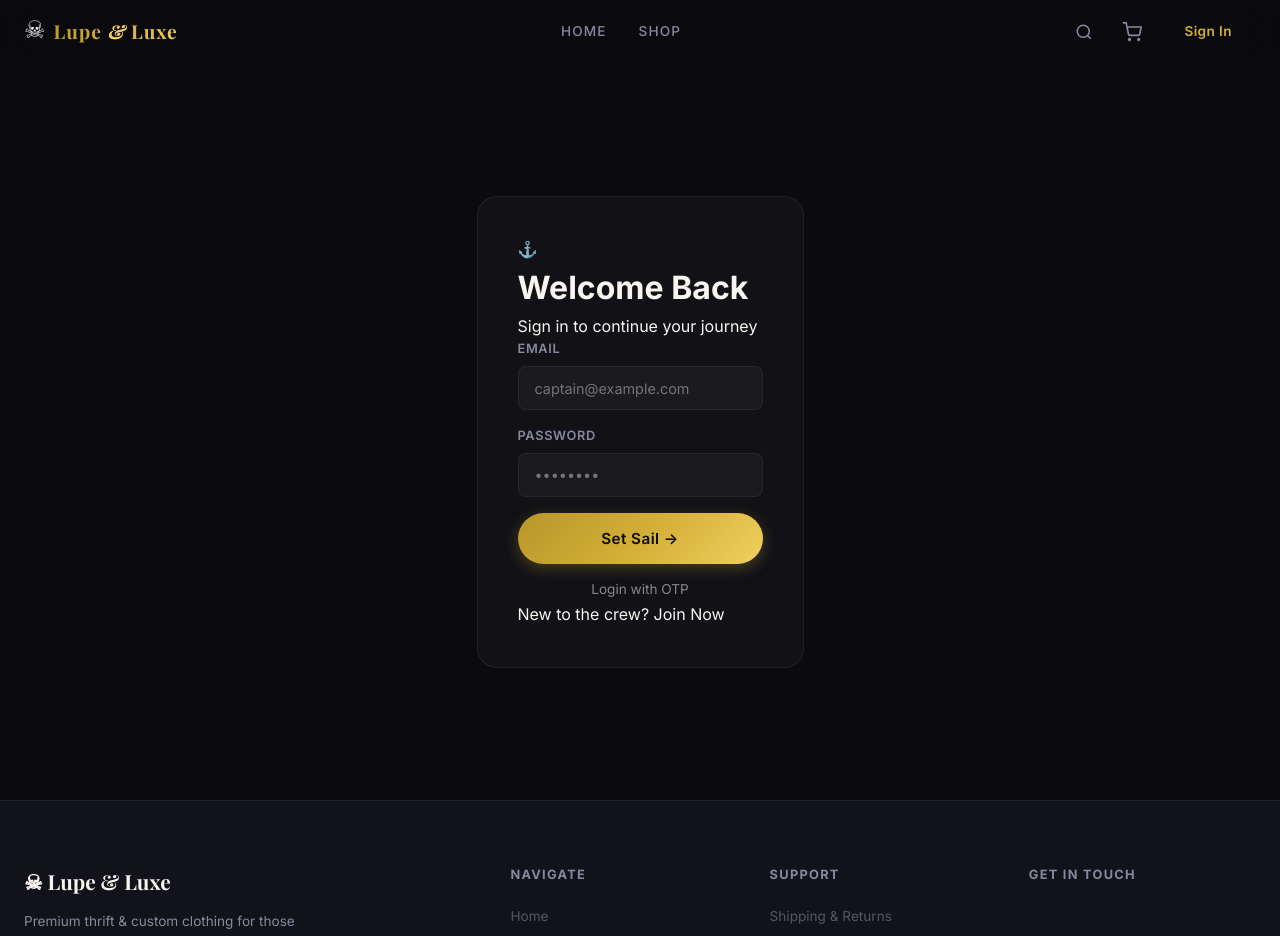
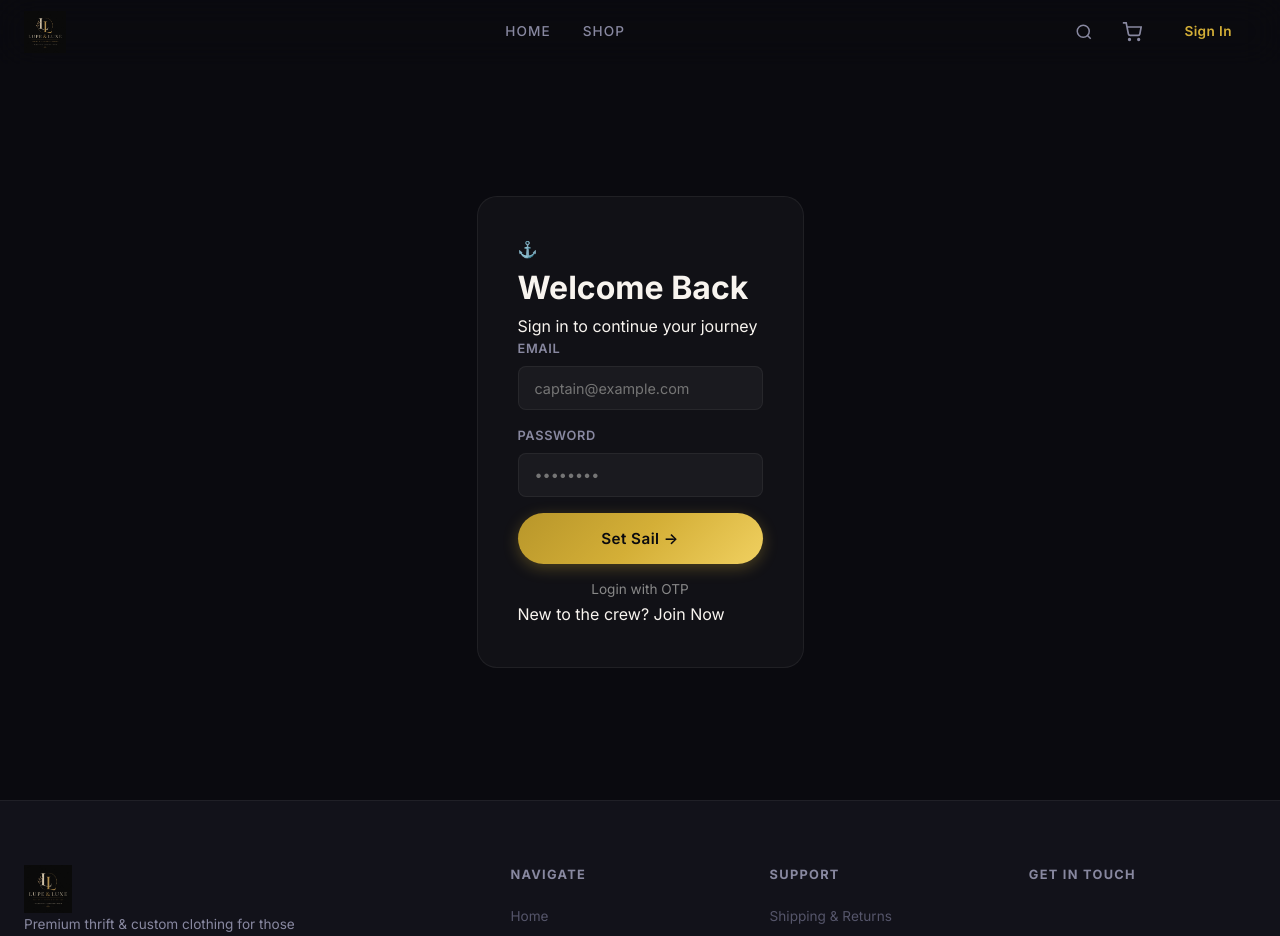
Before and after one commit to lupeandluxe-cmyk/lupe-luxe, a React (Vite) app in the folder client/: page /login in a window 1280 px wide. Shown: the top 936 px of the page. Built offline with nearby package versions, Linux system fonts and the light colour scheme; no server answers; a web font is replaced by a local one.

Commit message:
Replace text logo with image logo

```diff
--- a/client/index.html
+++ b/client/index.html
@@ -7,7 +7,7 @@
     <link rel="preconnect" href="https://fonts.googleapis.com" />
     <link rel="preconnect" href="https://fonts.gstatic.com" crossorigin />
     <link href="https://fonts.googleapis.com/css2?family=Playfair+Display:ital,wght@0,400;0,700;0,900;1,400&family=Inter:wght@300;400;500;600;700;800&family=JetBrains+Mono:wght@400;700&display=swap" rel="stylesheet" />
-    <link rel="icon" type="image/svg+xml" href="/favicon.svg" />
+    <link rel="icon" type="image/jpeg" href="/logo.jpeg" />
     <link rel="manifest" href="/manifest.json" />
     <meta name="theme-color" content="#d4af37" />
     <meta name="apple-mobile-web-app-capable" content="yes" />
--- a/client/public/sw.js
+++ b/client/public/sw.js
@@ -4,9 +4,7 @@ const PRECACHE_URLS = [
   '/',
   '/index.html',
   '/manifest.json',
-  '/icon-192.svg',
-  '/icon-512.svg',
-  '/favicon.svg',
+  '/logo.jpeg',
 ];
 
 self.addEventListener('install', (event) => {
--- a/client/src/components/AdminLayout.jsx
+++ b/client/src/components/AdminLayout.jsx
@@ -33,7 +33,7 @@ export default function AdminLayout({ children }) {
 
       <aside className={`admin-sidebar ${sidebarOpen ? 'open' : ''}`}>
         <div className="sidebar-header">
-          <Link to="/admin" className="sidebar-logo">☠ Lupe & Luxe</Link>
+          <Link to="/admin" className="sidebar-logo"><img src="/logo.jpeg" alt="Lupe & Luxe" className="sidebar-logo-img" /></Link>
         </div>
         <nav className="sidebar-nav">
           {menuItems.map(item => (
--- a/client/src/components/Footer.jsx
+++ b/client/src/components/Footer.jsx
@@ -15,7 +15,7 @@ export default function Footer() {
         <div className="container">
           <div className="footer-grid">
             <div className="footer-brand">
-              <h3 className="footer-logo">☠ {settings.siteName || 'Lupe & Luxe'}</h3>
+              <img src="/logo.jpeg" alt="Lupe & Luxe" className="footer-logo-img" />
               <p className="footer-tagline">{settings.siteDescription || 'Premium thrift & custom clothing for those who sail the Grand Line.'}</p>
               <div className="footer-social">
                 {settings.instagram && <a href={settings.instagram} target="_blank" rel="noopener noreferrer" className="social-link" aria-label="Instagram">📸</a>}
--- a/client/src/components/Navbar.jsx
+++ b/client/src/components/Navbar.jsx
@@ -43,10 +43,7 @@ export default function Navbar() {
           </button>
 
           <Link to="/" className="logo">
-            <span className="logo-mark">☠</span>
-            <span className="logo-text">
-              Lupe <span className="logo-em">&amp;</span> Luxe
-            </span>
+            <img src="/logo.jpeg" alt="Lupe & Luxe" className="logo-img" />
           </Link>
 
           <div className="nav-center">
@@ -107,7 +104,7 @@ export default function Navbar() {
 
       <div className={`mobile-menu ${menuOpen ? 'open' : ''}`}>
         <div className="mobile-menu-header">
-          <span className="mobile-menu-logo">☠ Lupe & Luxe</span>
+          <img src="/logo.jpeg" alt="Lupe & Luxe" className="mobile-menu-logo-img" />
           <button className="icon-btn close-btn" onClick={() => setMenuOpen(false)} aria-label="Close menu">
             <svg width="24" height="24" viewBox="0 0 24 24" fill="none" stroke="currentColor" strokeWidth="2"><path d="M18 6 6 18"/><path d="m6 6 12 12"/></svg>
           </button>
--- a/client/src/index.css
+++ b/client/src/index.css
@@ -120,6 +120,10 @@ input, textarea, select { font-family: inherit; }
   background-clip: text;
 }
 .logo-em { font-style: italic; -webkit-text-fill-color: var(--gold-light); }
+.logo-img { height: 42px; width: auto; display: block; }
+.mobile-menu-logo-img { height: 36px; width: auto; display: block; }
+.footer-logo-img { height: 48px; width: auto; display: block; }
+.sidebar-logo-img { height: 36px; width: auto; display: block; }
 
 .nav-center { display: flex; gap: 2rem; align-items: center; }
 .nav-link {
--- a/client/src/pages/OrderConfirm.jsx
+++ b/client/src/pages/OrderConfirm.jsx
@@ -60,7 +60,7 @@ export default function OrderConfirm() {
         currency: orderRes.data.currency,
         name: 'Lupe & Luxe',
         description: `Order #${o._id.slice(-10).toUpperCase()}`,
-        image: '/favicon.svg',
+        image: '/logo.jpeg',
         order_id: orderRes.data.id,
         handler: async (response) => {
           try {
```
Also changed, not shown: client/public/logo.jpeg (added), client/public/manifest.json.
